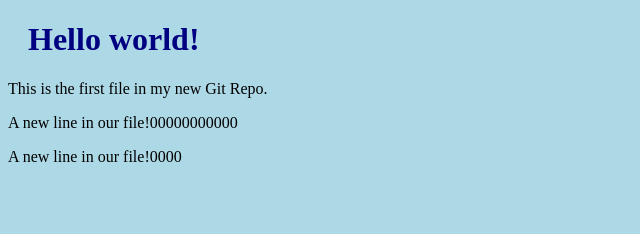
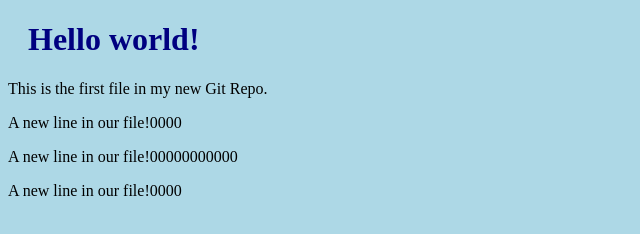
Before and after one commit to bb1909/hello-world, a plain HTML site: page index.html in a window 1280 px wide. Shown: the whole page, without its empty margins (0-640 px from the left). Drawn offline with Linux system fonts and the light colour scheme.

Commit message:
test page3

```diff
--- a/index.html
+++ b/index.html
@@ -8,6 +8,7 @@
 
 <h1>Hello world!</h1>
 <p>This is the first file in my new Git Repo.</p>
+<p>A new line in our file!0000</p>
 <p>A new line in our file!00000000000</p>
 <p>A new line in our file!0000</p>
 </body>
```
